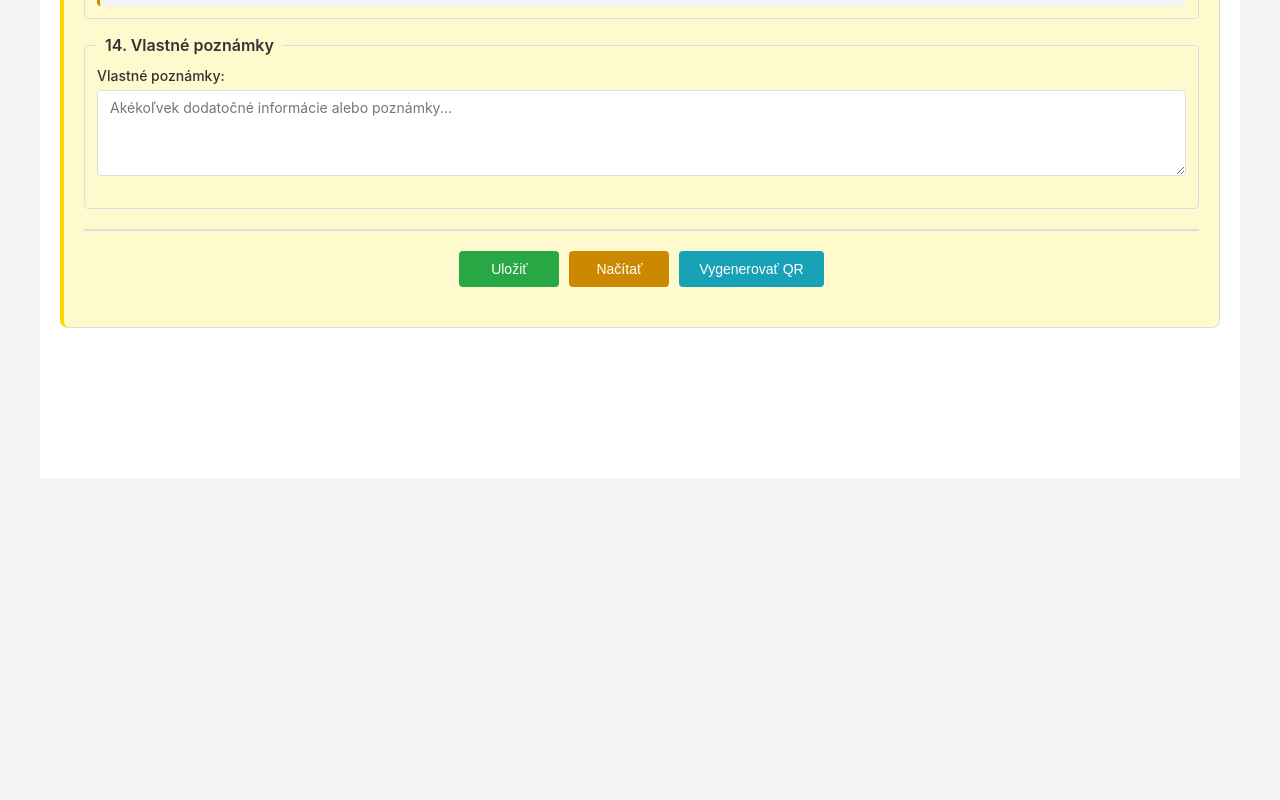
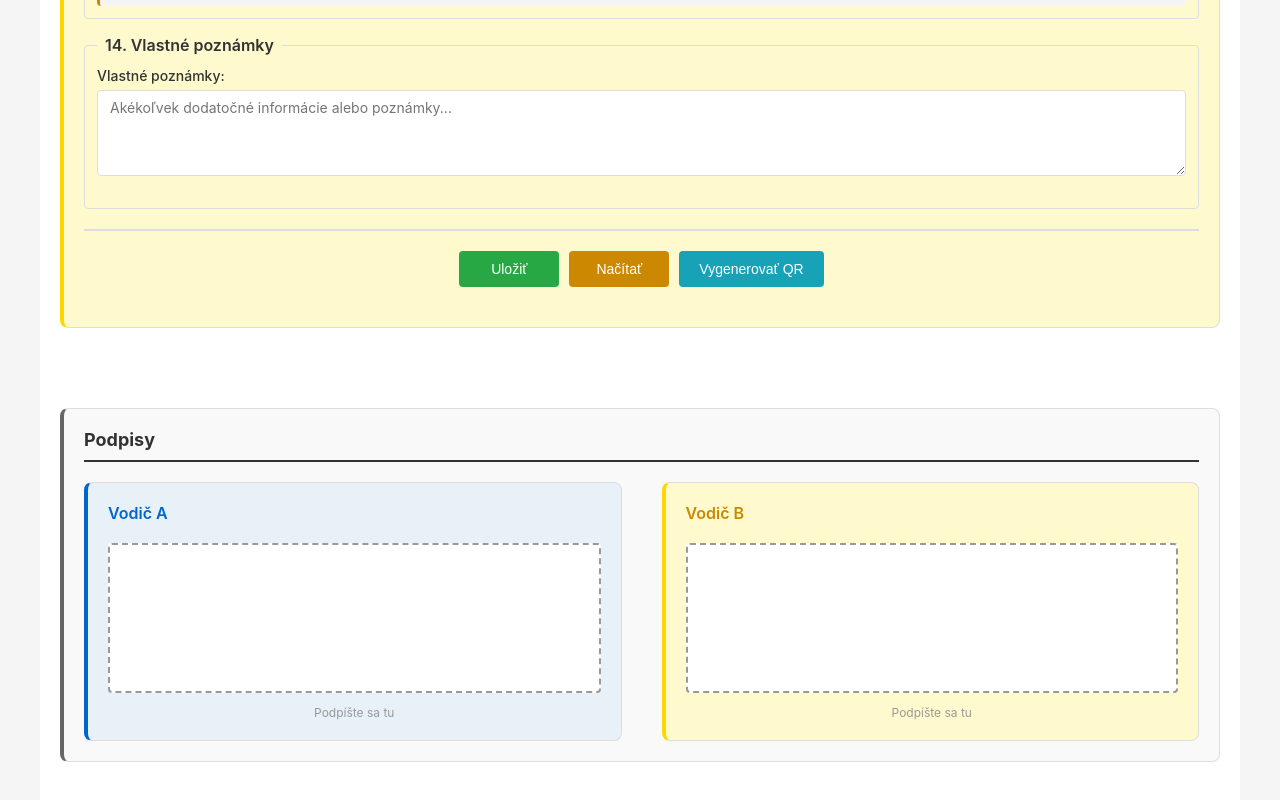
Before and after one commit to puding-svk/son, a React app: page / in a window 1280 px wide. Shown: the part 9378-10178 px from the top of the page. Before the commit the page ends 9856 px from the top, so only its background shows below. Built offline with nearby package versions, Linux system fonts and the light colour scheme; the HTML template or start-up script is replaced by a standard one.

Commit message:
added signature fields

```diff
--- a/src/components/AccidentForm.css
+++ b/src/components/AccidentForm.css
@@ -186,6 +186,100 @@
   cursor: pointer;
 }
 
+/* Signatures Section Styles */
+.signatures-section {
+  margin-top: 30px;
+}
+
+.signatures-container {
+  display: grid;
+  grid-template-columns: 1fr 1fr;
+  gap: 40px;
+  margin-top: 20px;
+}
+
+.signature-block {
+  display: flex;
+  flex-direction: column;
+  gap: 16px;
+  padding: 20px;
+  background-color: #fff;
+  border: 1px solid #ddd;
+  border-radius: 8px;
+}
+
+.signature-blue {
+  background-color: #e8f0f8;
+  border-left: 4px solid #0066cc;
+}
+
+.signature-blue .signature-label h3 {
+  color: #0066cc;
+}
+
+.signature-yellow {
+  background-color: #fffacd;
+  border-left: 4px solid #ffd700;
+}
+
+.signature-yellow .signature-label h3 {
+  color: #cc8800;
+}
+
+.signature-label h3 {
+  margin: 0 0 4px 0;
+  font-size: 16px;
+  color: #333;
+  font-weight: 600;
+}
+
+.signature-sublabel {
+  margin: 0;
+  font-size: 13px;
+  color: #666;
+  font-style: italic;
+}
+
+.signature-canvas-wrapper {
+  display: flex;
+  flex-direction: column;
+  align-items: center;
+  justify-content: center;
+  gap: 12px;
+}
+
+.signature-placeholder {
+  width: 100%;
+  height: 150px;
+  background-color: #fff;
+  border: 2px dashed #999;
+  border-radius: 4px;
+  display: flex;
+  align-items: center;
+  justify-content: center;
+  cursor: pointer;
+  transition: background-color 0.2s, border-color 0.2s;
+}
+
+.signature-placeholder:hover {
+  background-color: #f5f5f5;
+  border-color: #0066cc;
+}
+
+.signature-instruction {
+  margin: 0;
+  font-size: 12px;
+  color: #999;
+  text-align: center;
+}
+
+@media (max-width: 768px) {
+  .signatures-container {
+    grid-template-columns: 1fr;
+    gap: 24px;
+  }
+}
+
 @media (max-width: 768px) {
   .accident-form-container {
     padding: 10px;
--- a/src/components/AccidentForm.tsx
+++ b/src/components/AccidentForm.tsx
@@ -397,6 +397,36 @@ const AccidentForm: React.FC = () => {
           data={formData.vehicleB}
           onChange={(newData) => setFormData({ ...formData, vehicleB: newData })}
         />
+
+        {/* Signatures Section */}
+        <section className="form-section section-neutral signatures-section">
+          <h2>{t('section.signatures') || 'Signatures'}</h2>
+          <div className="signatures-container">
+            {/* Driver A Signature */}
+            <div className="signature-block signature-blue">
+              <div className="signature-label">
+                <h3>{t('signature.driverA') || 'Driver A'}</h3>
+                <p className="signature-sublabel">{formData.vehicleA.driver.firstname} {formData.vehicleA.driver.surname}</p>
+              </div>
+              <div className="signature-canvas-wrapper">
+                <div className="signature-placeholder"></div>
+                <p className="signature-instruction">{t('signature.sign') || 'Sign here'}</p>
+              </div>
+            </div>
+
+            {/* Driver B Signature */}
+            <div className="signature-block signature-yellow">
+              <div className="signature-label">
+                <h3>{t('signature.driverB') || 'Driver B'}</h3>
+                <p className="signature-sublabel">{formData.vehicleB.driver.firstname} {formData.vehicleB.driver.surname}</p>
+              </div>
+              <div className="signature-canvas-wrapper">
+                <div className="signature-placeholder"></div>
+                <p className="signature-instruction">{t('signature.sign') || 'Sign here'}</p>
+              </div>
+            </div>
+          </div>
+        </section>
       </form>
 
       {/* Form Controls */}
--- a/src/locales/en.json
+++ b/src/locales/en.json
@@ -198,5 +198,13 @@
     "done": "Done",
     "next": "Next",
     "previous": "Previous"
+  },
+  "section": {
+    "signatures": "Signatures"
+  },
+  "signature": {
+    "driverA": "Driver A",
+    "driverB": "Driver B",
+    "sign": "Sign here"
   }
 }
--- a/src/locales/sk.json
+++ b/src/locales/sk.json
@@ -198,5 +198,13 @@
     "done": "Hotovo",
     "next": "Ďalej",
     "previous": "Predchádzajúce"
+  },
+  "section": {
+    "signatures": "Podpisy"
+  },
+  "signature": {
+    "driverA": "Vodič A",
+    "driverB": "Vodič B",
+    "sign": "Podpíšte sa tu"
   }
 }
```
